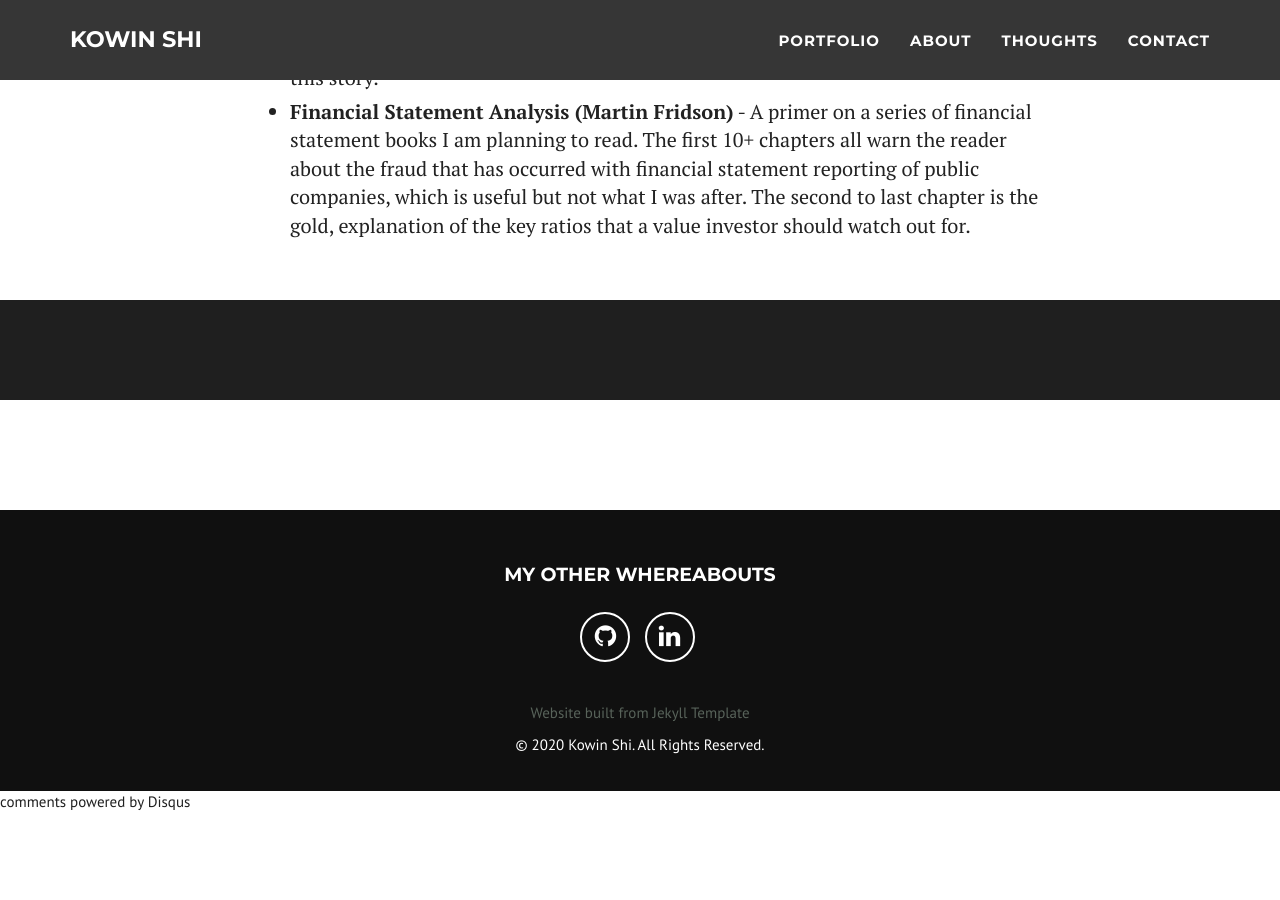
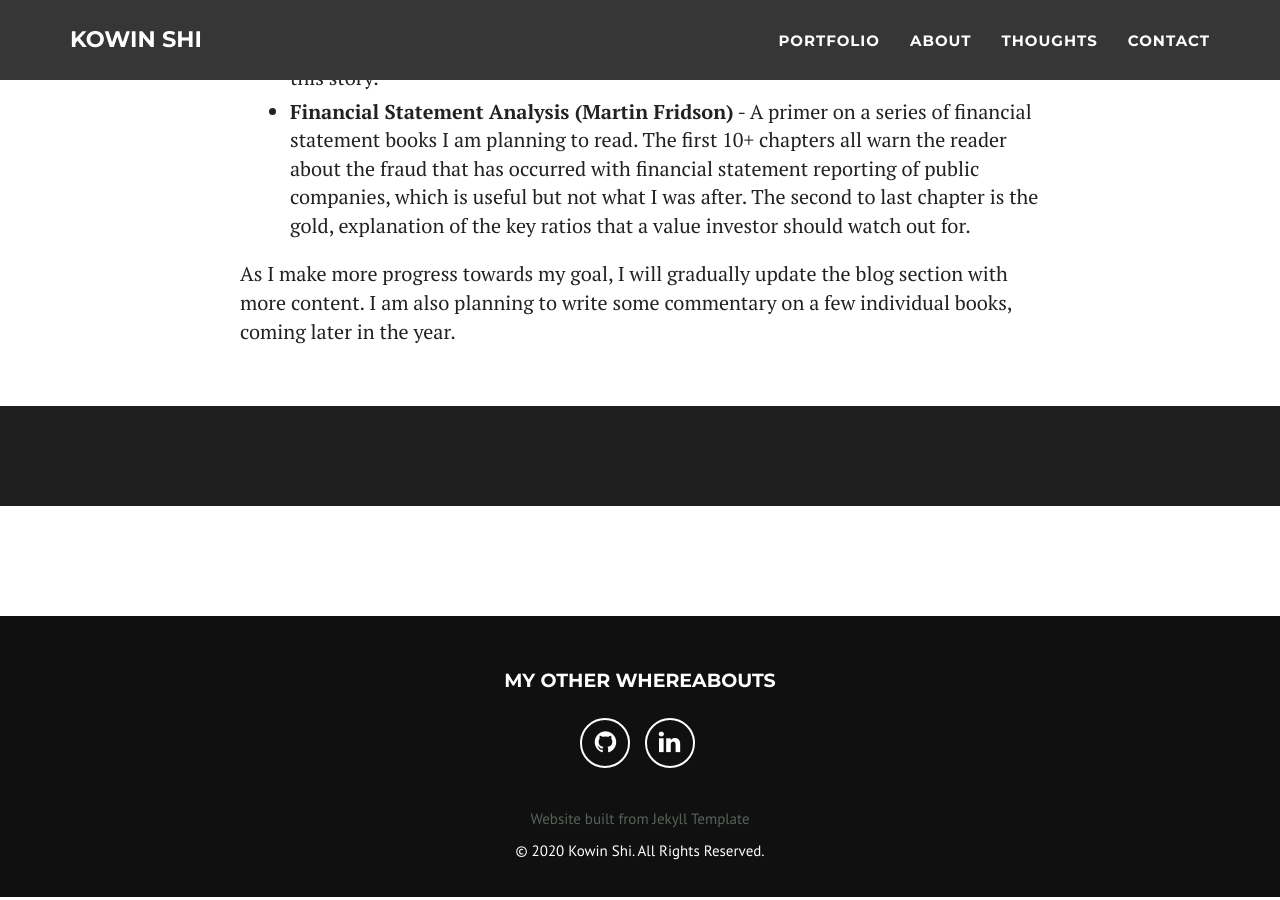
Before and after one commit to SkookumAsFrig/SkookumAsFrig.github.io, a Jekyll site: the page built from _posts/blog/2020-08-12-Reading.md, in a window 1280 px wide and 900 px high, scrolled down 2055 px. Built offline with Jekyll 4.4.1, drawn with Linux system fonts in a browser that asks for light colours; comment, search, counter and statistics services are not loaded; before the commit the page ends 2868 px from its top, so only the background shows below that.

Commit message:
first blog post added conclusion

```diff
--- a/_posts/blog/2020-08-12-Reading.md
+++ b/_posts/blog/2020-08-12-Reading.md
@@ -16,3 +16,5 @@ As the return on investment compounds to generate a larger gain the following ye
 * **A Random Walk Down Wall Street** - Decent encyclopedic book on investment strategies and schools of thought, although peppered with the author's opinions. Good intuitive and mathematical explanation of Efficient Market Theory, Capital Asset Pricing Model, Beta, and associated financial engineering concepts. Also expounds on fundamentals analysis, and market index investing. Author's conclusion is that best way is to do dollar cost averaging into an index, although my mother strongly disagrees.
 * **The Snowball: Warren Buffett and the Business of Life** - Biography of Warren Buffett. Explores the factors that made one of the greatest investors to ever live, and showed me many things that were ok to be. Buffett dreads public speaking, finds social interaction exhausting, is afraid of confrontations, all things that I struggle with. Along with the investing mentality, I have picked up some self confidence in this story.
 * **Financial Statement Analysis (Martin Fridson)** - A primer on a series of financial statement books I am planning to read. The first 10+ chapters all warn the reader about the fraud that has occurred with financial statement reporting of public companies, which is useful but not what I was after. The second to last chapter is the gold, explanation of the key ratios that a value investor should watch out for.
+
+As I make more progress towards my goal, I will gradually update the blog section with more content. I am also planning to write some commentary on a few individual books, coming later in the year.
```
